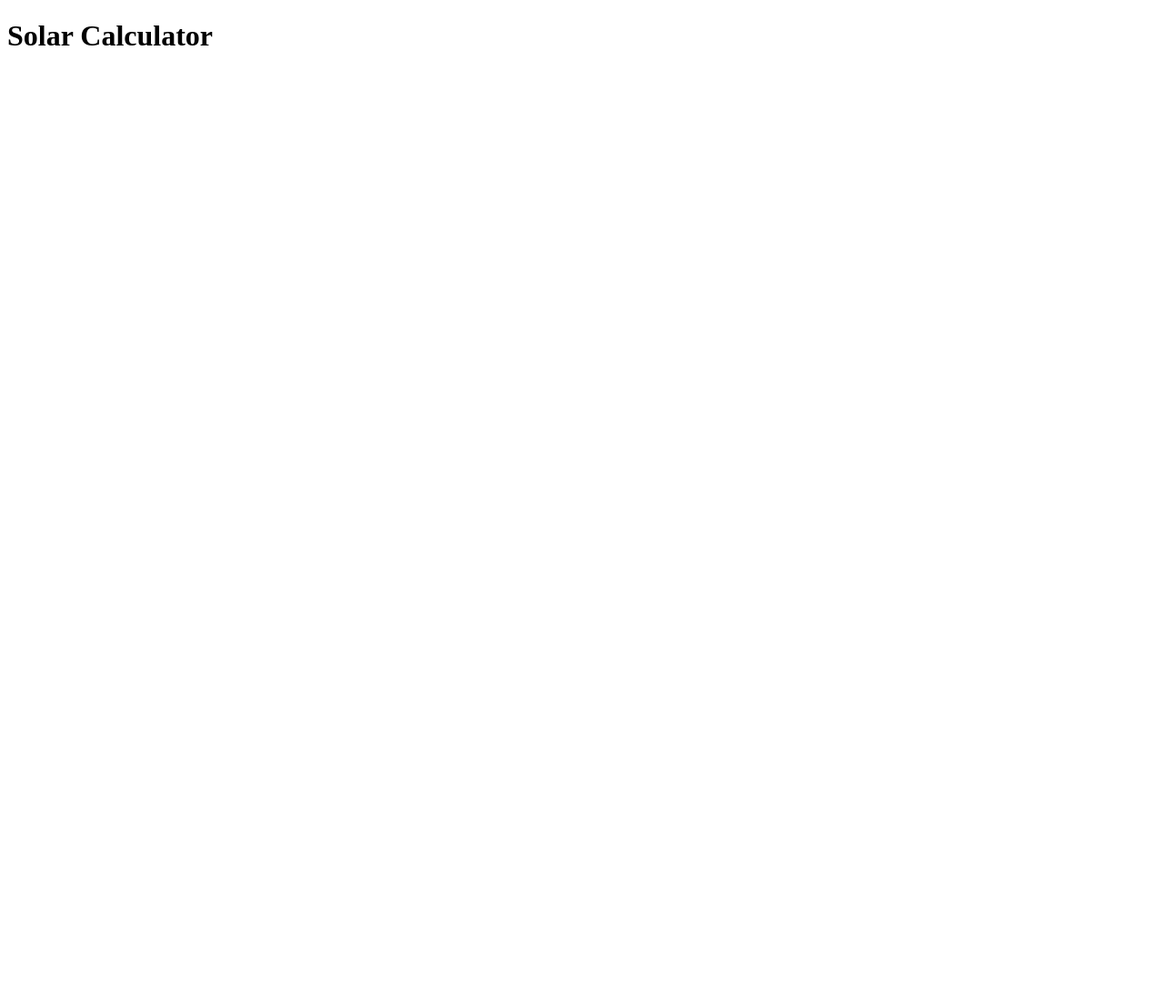
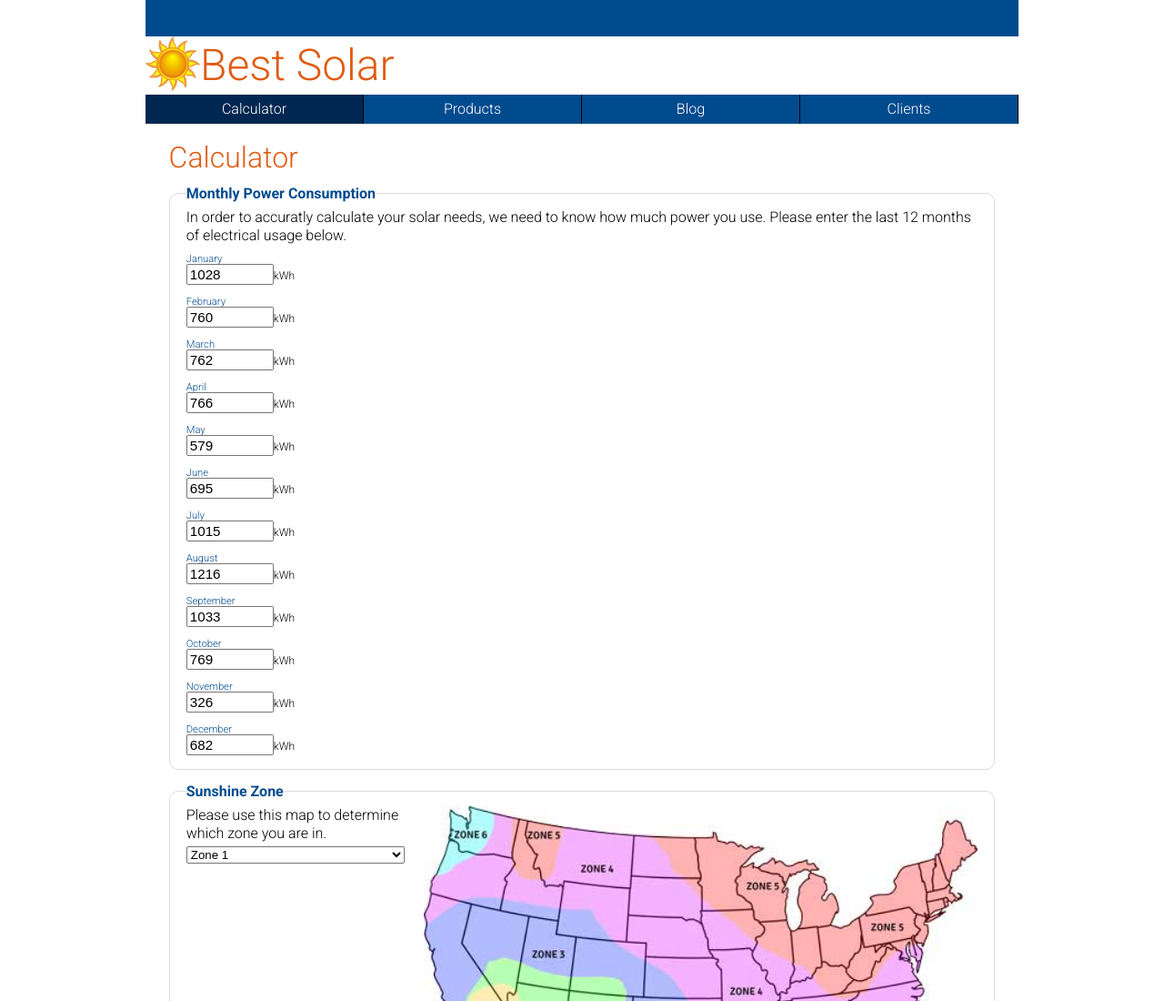
Before and after one commit to dallasmay/solar-calculator, a plain HTML site: page index.html in a window 1280 px wide. Shown: the top 1100 px of the page at 91% size. Before the commit the page ends 800 px from the top, so only its background shows below. Drawn offline with Linux system fonts and the light colour scheme.

Commit message:
changed files to project download files

```diff
--- /dev/null
+++ b/css/styles.css
@@ -0,0 +1,146 @@
+@charset "UTF-8";
+/* CSS RESET BY MYE WEB */
+
+html, body, div, span, applet, object, iframe,
+h1, h2, h3, h4, h5, h6, p, blockquote, pre,
+a, abbr, acronym, address, big, cite, code,
+del, dfn, em, img, ins, kbd, q, s, samp,
+small, strike, strong, sub, sup, tt, var,
+b, u, i, center,
+dl, dt, dd, ol, ul, li,
+fieldset, form, label, legend,
+table, caption, tbody, tfoot, thead, tr, th, td,
+article, aside, canvas, details, embed,
+figure, figcaption, footer, header, hgroup,
+menu, nav, output, ruby, section, summary,
+time, mark, audio, video {
+	margin: 0;
+	padding: 0;
+	border: 0;
+	font-size: 100%;
+	font: inherit;
+	vertical-align: baseline;
+}
+/* HTML5 display-role reset for older browsers */
+article, aside, details, figcaption, figure,
+footer, header, hgroup, menu, nav, section {
+	display: block;
+}
+
+html {
+  -webkit-text-size-adjust: none; }
+
+/*----------- apply a natural box layout model to all elements --------------*/
+* {
+  -moz-box-sizing: border-box;
+  -webkit-box-sizing: border-box;
+  box-sizing: border-box; }
+
+body {
+	line-height: 1;
+}
+ol, ul {
+	list-style: none;
+}
+
+body {
+	font-family: 'Roboto', sans-serif;
+	font-weight: 300; /* loaded 300 and 700*/
+}
+header {
+	border-top: 40px solid #004b8e;
+	background-image: url(../images/sun.png);
+	/*Sun from https://openclipart.org/detail/3367/decorative-sun*/
+	background-repeat: no-repeat;
+}
+header h1 {
+	color: #e05b13;
+	font-size: 3rem;
+
+	padding: .5rem 0 .5rem 60px;
+}
+header, nav, main, footer {max-width: 960px; margin: 0 auto;}
+nav {background-color: #004b8e}
+nav li {
+	float: left;
+	width: 25%;
+}
+nav li a {
+	color: #fff;
+	display: block;
+	text-decoration: none;
+	padding: .5rem 0;
+	width: 100%;
+	text-align: center;
+	border-right: 1px solid #000;
+}
+nav li.active a {background-color: #002751;}
+main {padding: .3rem 2%; display: block;}
+main h1 {
+	color: #e05b13;
+	font-size: 2rem;
+	padding-top: 1rem;
+}
+main h2 {
+	color: #e05b13;
+	font-size: 1.5rem;
+	padding-top: 1rem;
+}
+main p{
+	line-height: 125%;
+	padding-bottom: .25rem;
+}
+main fieldset {
+	border: 1px solid #ddd;
+	border-radius: 10px;
+	padding: .5rem 2%;
+	margin-top: 1rem;
+}
+main fieldset legend {color:#004b8e; font-weight: 700;}
+
+main form label {
+	display: block;
+	padding: .4rem 0;
+	font-size: .75rem;
+
+}
+main form span {
+	display: block;
+	font-size: .7rem;
+     color: #004b8e;
+}
+main form input {
+	width: 6rem;
+	font-size: .95rem;
+}
+main form select {
+	width: 15rem;
+}
+main button {
+	width: 240px;
+	border: none;
+	padding: .8rem;
+	color: #fff;
+	font-size: 1rem;
+	border-radius: 10px;
+	margin-top: 1rem;
+	background: #004b8e;
+	background: linear-gradient(to bottom,  #004b8e 1%,#002751 100%);
+}
+
+footer {
+	text-align: center;
+	background: #004b8e;
+	color: #fff;
+	font-size: .75rem;
+	padding: 1rem 0;
+}
+
+
+.keepOpen{clear: both;}
+
+main figure img {width: 100%;}
+
+@media only screen and (min-width: 30em) {
+   main figure {width:70%;float: right;}
+}
--- a/index.html
+++ b/index.html
@@ -1,16 +1,84 @@
-<!DOCTYPE html>
-<html lang="en">
+<!doctype html>
+<html>
 <head>
-    <meta charset="UTF-8">
-    <meta http-equiv="X-UA-Compatible" content="IE=edge">
-    <meta name="viewport" content="width=device-width, initial-scale=1.0">
-    <title>Solar Calculator</title>
-    <link href="./styles.css" rel="stylesheet">
-</head>
-<body>
-    <h1>Solar Calculator</h1>
+<meta charset="UTF-8">
+<meta name="viewport" content="width=device-width, initial-scale=1.0, shrink-to-fit=no, user-scalable=no">
+<title>Best Solar</title>
+<link href="https://fonts.googleapis.com/css?family=Roboto:300,700" rel="stylesheet">
+<link href="css/styles.css" rel="stylesheet" type="text/css">
 
 
-<script src="./main.js"></script>
+
+</head>
+
+<body>
+<header>
+<h1>Best Solar</h1>
+</header>
+<nav>
+<ul>
+<li class="active"><a href="index.html">Calculator</a></li>
+<li><a href="products.html">Products</a></li>
+<li><a href="blog.html">Blog</a></li>
+<li><a href="clients.html">Clients</a></li>
+</ul>
+<div class="keepOpen"></div>
+</nav>
+<main>
+<h1>Calculator</h1>
+<form name="solarForm" action="" method="post">
+<fieldset id="mpc"><legend>Monthly Power Consumption</legend>
+<p>In order to accuratly calculate your solar needs, we need to know how much power you use. Please enter the last 12 months of electrical usage below.</p>
+	<label><span>January</span><input name="jan" type="number" value="1028">kWh</label>
+	<label><span>February</span><input name="feb" type="number" value="760">kWh</label>
+	<label><span>March</span><input name="mar" type="number" value="762">kWh</label>
+	<label><span>April</span><input name="apr" type="number" value="766">kWh</label>
+	<label><span>May</span><input name="may" type="number" value="579">kWh</label>
+	<label><span>June</span><input name="jun" type="number" value="695">kWh</label>
+	<label><span>July</span><input name="jul" type="number" value="1015">kWh</label>
+	<label><span>August</span><input name="aug" type="number" value="1216">kWh</label>
+	<label><span>September</span><input name="sep" type="number" value="1033">kWh</label>
+	<label><span>October</span><input name="oct" type="number" value="769">kWh</label>
+	<label><span>November</span><input name="nov" type="number" value="326">kWh</label>
+	<label><span>December</span><input name="dec" type="number" value="682">kWh</label>
+
+</fieldset>
+
+
+<fieldset><legend>Sunshine Zone</legend>
+<figure><img src="images/US-Solar-Zone-Map.jpg" alt="zone map"></figure>
+<p>Please use this map to determine which zone you are in.</p>
+<select name="zone">
+	<option>Zone 1</option>
+	<option>Zone 2</option>
+	<option>Zone 3</option>
+	<option>Zone 4</option>
+	<option>Zone 5</option>
+	<option>Zone 6</option>
+</select>
+</fieldset>
+
+
+<fieldset><legend>Panel Choice</legend>
+
+<p>Please select a solar panel you would like to use.</p>
+<select name="panel">
+	<option value="250">Axitec AC-250P/156-60S  </option>
+	<option value="275">Canadian Solar CS6K-275M   </option>
+	<option value="260">Hanwha Q.Pro BFR-G4.260  </option>
+</select>
+</fieldset>
+
+</form>
+
+<button onclick="calculateSolar();">Calculate Solar Needs</button>
+<h2>Solar Reccomendation</h2>
+<div id="feedback"><p>Enter your information above to calculate your solar needs.</p></div>
+</main>
+<footer>
+<p>Created by Paul Cheney for a Pluralsight course on JavaScript</p>
+</footer>
+
 </body>
+<script type="text/javascript" src="js/main.js"></script>
 </html>
--- /dev/null
+++ b/js/main.js
@@ -0,0 +1,2 @@
+/*jslint browser:true */
+"use strict";
```
Also changed, not shown: images/US-Solar-Zone-Map.jpg (added), images/sun.png (added), main.js (deleted), styles.css (deleted), 2 other files.
